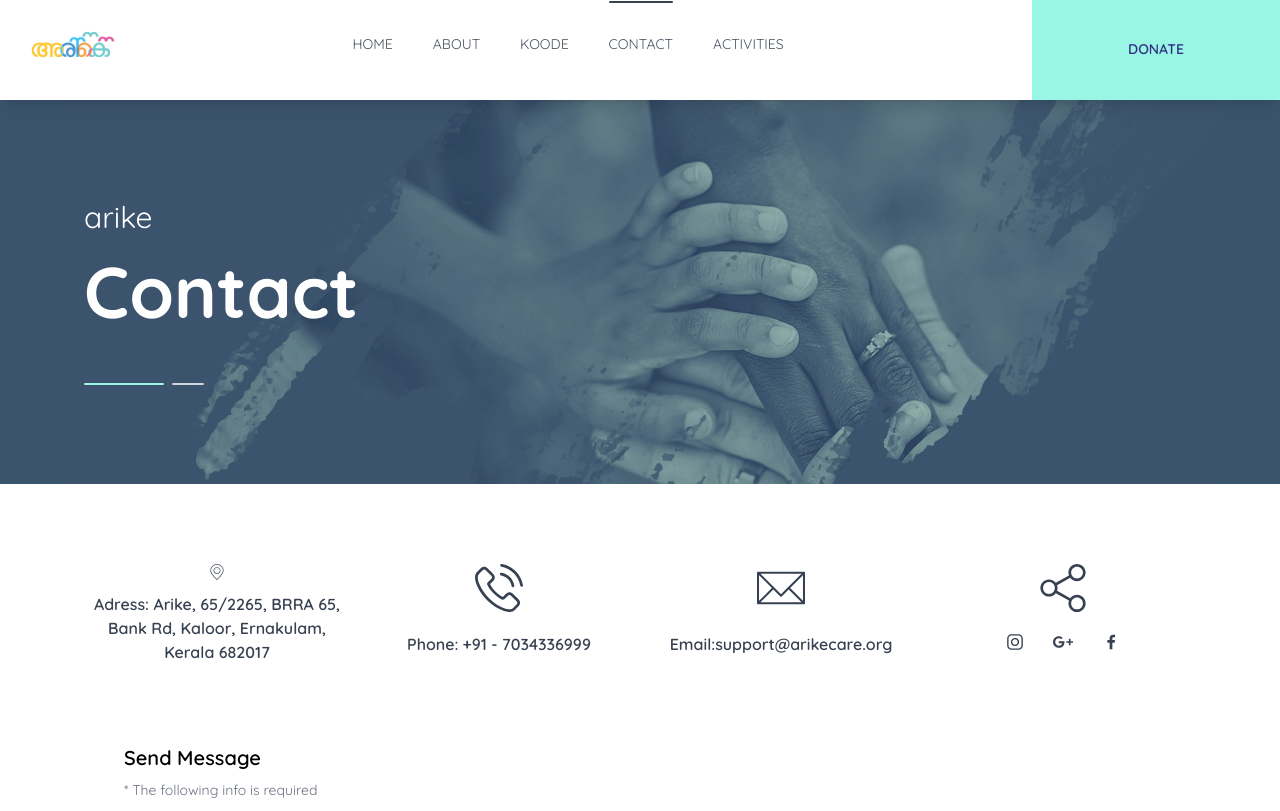
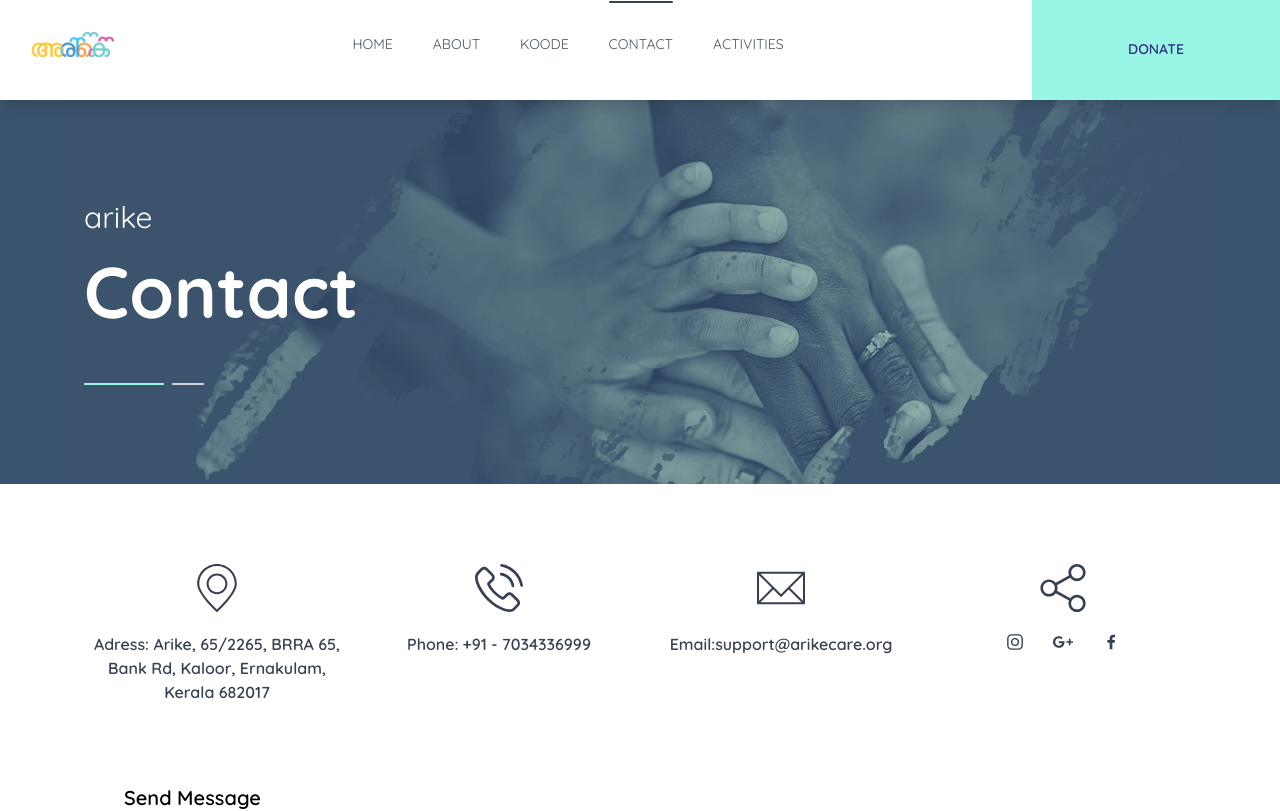
Before and after one commit to hoverspaces/arikecare.org, a Next.js app: page /contact in a window 1280 px wide. Shown: the top 811 px of the page. Built offline with nearby package versions, Linux system fonts and the light colour scheme.

Commit message:
small style correction with respect to svgs in website

```diff
--- a/components/pages/Contact.jsx
+++ b/components/pages/Contact.jsx
@@ -32,9 +32,11 @@ export default function Contact() {
       </div>
       <div className="px-5 mt-20 mx-auto max-w-6xl">
         <div className="text-gray-700 font-semibold grid grid-cols-1 sm:grid-cols-2 md:grid-cols-4 gap-y-10 gap-x-4">
-          <div className="flex flex-col items-center">
-            <LocationIcon className="mb-6 h-16 w-12" />
-            <span className="-mt-3 max-w-xs mx-auto text-center">
+          <div className="flex flex-col items-center gap-5">
+            <div className="h-12 w-12">
+              <LocationIcon className="h-full w-full" />
+            </div>
+            <span className="max-w-xs mx-auto text-center">
               Adress: Arike, 65/2265, BRRA 65, Bank Rd, Kaloor, Ernakulam,
               Kerala 682017
             </span>
--- a/components/pages/landing/Landing.jsx
+++ b/components/pages/landing/Landing.jsx
@@ -65,8 +65,10 @@ export default function Landing() {
           </div>
           <div className="mt-20 grid grid-cols-1 sm:grid-cols-2 md:grid-cols-4 gap-x-8 gap-y-16">
             {heroPageData.content1.features.map((feature, featureIndex) => (
-              <div key={featureIndex} className="flex flex-col">
-                <feature.icon className="text-teal-200 h-24 w-24" />
+              <div key={featureIndex} className="flex flex-col items-start">
+                <div className="h-20 w-20">
+                  <feature.icon className="text-teal-200 h-full w-full" />
+                </div>
                 <span className="mt-5 font-semibold text-xl text-white">
                   {feature.label}
                 </span>
```
